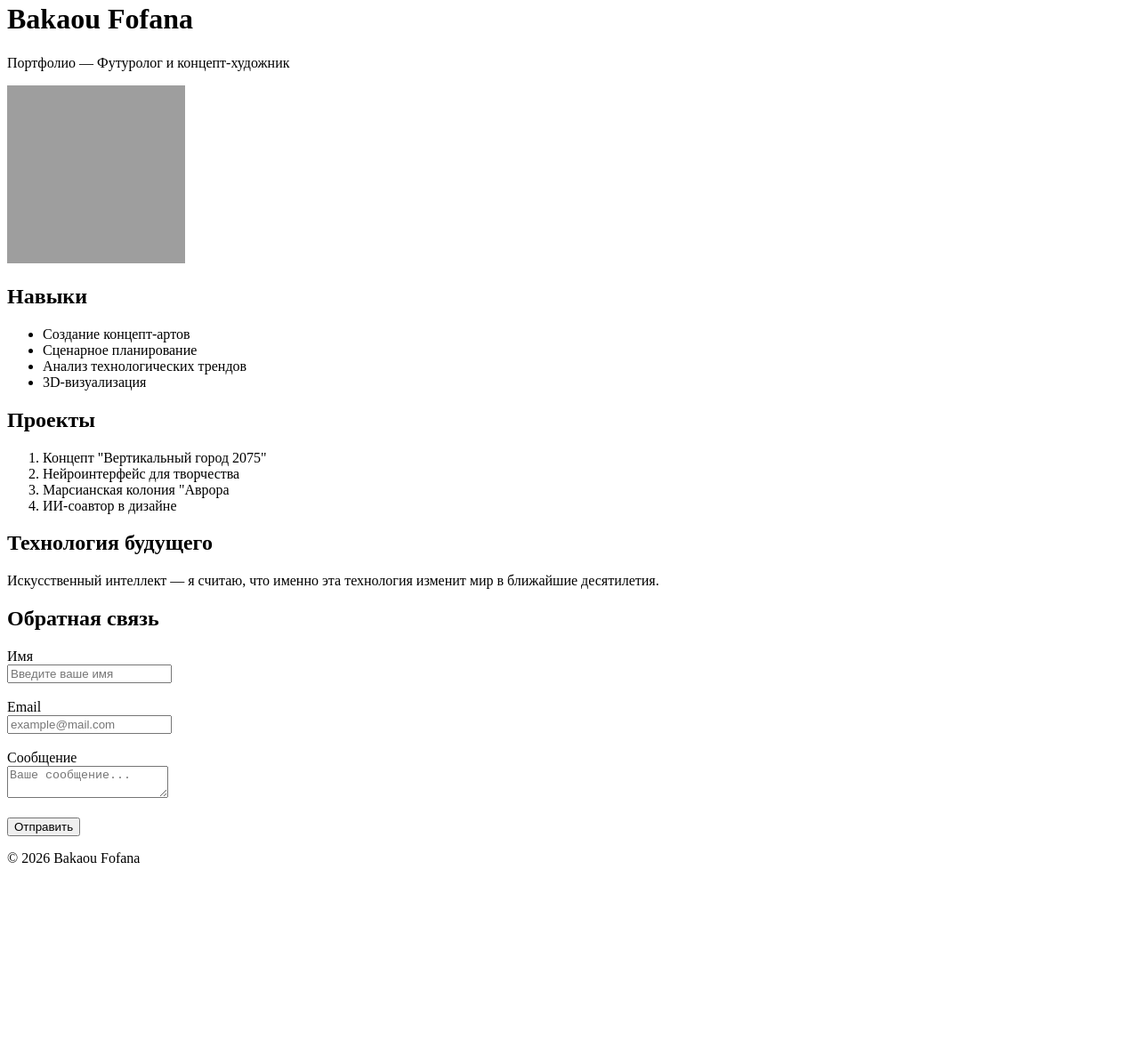
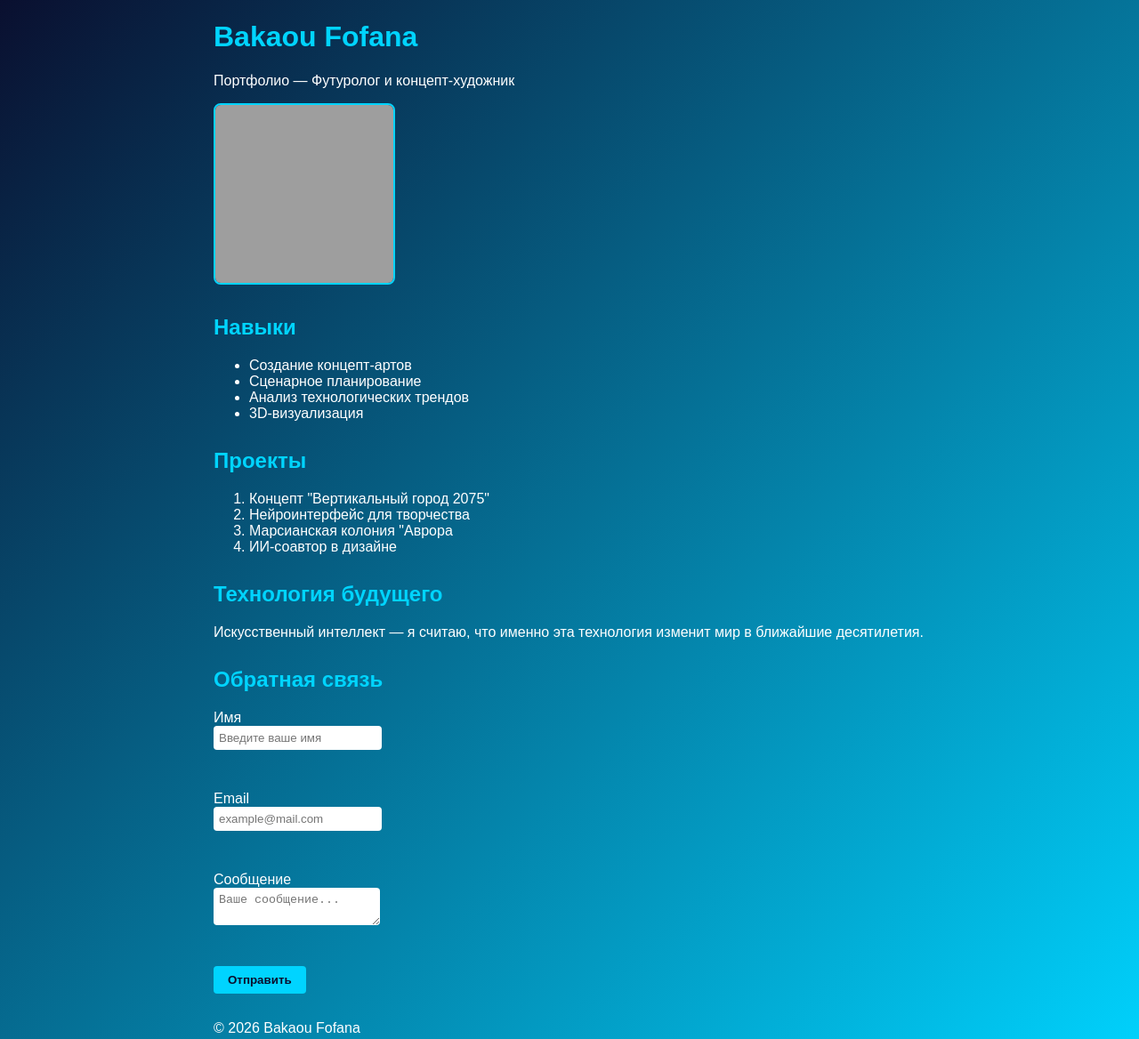
Before and after one commit to Fofanabakaou/932404.fofana.bakaou.lab1, a plain HTML site: page index.html in a window 1280 px wide. Shown: the part 18-1186 px from the top of the page at 89% size. Before the commit the page ends 1008 px from the top, so only its background shows below. Drawn offline with Linux system fonts and the light colour scheme; grey boxes are pictures that could not be loaded.

Commit message:
style: add gradient theme; fix: correct form tag typos

```diff
--- a/index.html
+++ b/index.html
@@ -3,6 +3,48 @@
     <head>
         <meta charset="UTF-8">
         <title>О себе — Bakaou</title>
+
+        <style>
+    body {
+        background: linear-gradient(135deg, #0a0e2e, #00d4ff);
+        color: white;
+        font-family: Arial, sans-serif;
+        max-width: 800px;
+        margin: 0 auto;
+        padding: 20px;
+    }
+
+    header, main, aside, footer, section {
+        margin-bottom: 30px;
+    }
+
+    h1, h2 {
+        color: #00d4ff;
+    }
+
+    img {
+        border-radius: 8px;
+        border: 2px solid #00d4ff;
+    }
+
+    input, textarea {
+        display: block;
+        margin-bottom: 10px;
+        padding: 6px;
+        border-radius: 4px;
+        border: none;
+    }
+
+    button {
+        background-color: #00d4ff;
+        color: #0a0e2e;
+        border: none;
+        padding: 8px 16px;
+        border-radius: 4px;
+        cursor: pointer;
+        font-weight: bold;
+    }
+</style>
     </head>
 <body>
 
@@ -42,7 +84,7 @@
 
 <section>
     <h2>Обратная связь</h2>
-    <from action="#" method="post">
+    <form action="#" method="post">
          <label for="name">Имя</label><br>
         <input type="text" id="name" name="name" placeholder="Введите ваше имя"><br><br>
 
@@ -53,13 +95,14 @@
         <textarea id="message" name="message" placeholder="Ваше сообщение..."></textarea><br><br>
 
         <button type="submit">Отправить</button>
-    </from>
+    </form>
 </section>
 
+
+    <footer>
+        <p>&copy; 2026 Bakaou Fofana</p>
+    </footer>
 </body>
 
-<footer>
-    <p>&copy; 2026 Bakaou Fofana</p>
-</footer>
 
 </html>
```
